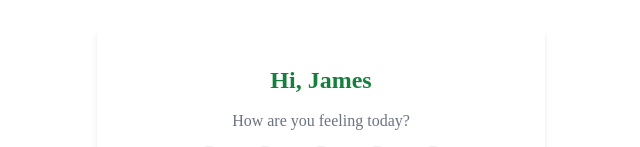
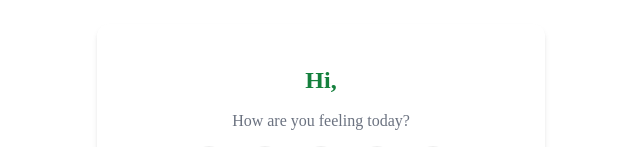
Before and after one commit to Darakbang-EC-Hackerton/friend-doctor-front, a React (Vite) app: page / in a window 1280 px wide. Shown: the top 147 px of the page, without its empty margins (319-959 px from the left). Built offline with nearby package versions, Linux system fonts and the light colour scheme; no server answers.

Commit message:
Feat: fetch username

```diff
--- a/src/components/todayEmoji.tsx
+++ b/src/components/todayEmoji.tsx
@@ -4,6 +4,7 @@ import { fetchTodayEmotion, postEmotion } from "../api/apiRequest";
 
 export default function TodayEmoji() {
   const [selectedEmoji, setSelectedEmoji] = useState("");
+  const [username, setUsername] = useState("");
 
   useEffect(() => {
     const loadEmotion = async () => {
@@ -11,6 +12,8 @@ export default function TodayEmoji() {
         const response = await fetchTodayEmotion();
         const data = await response.result.type;
         setSelectedEmoji(data);
+        const username = await response.result.username;
+        setUsername(username);
       } catch (error) {
         console.error("Failed to load poems:", error);
       }
@@ -22,14 +25,13 @@ export default function TodayEmoji() {
   const onSelectEmoji = (type: string) => {
     if (type !== selectedEmoji) {
       setSelectedEmoji(type);
-      console.log(type);
       postEmotion(type);
     }
   };
   return (
     <div className="w-full max-w-md bg-white rounded-xl py-6 shadow-md text-center">
       <h1 className="text-2xl font-semibold text-green-700 font-['Kantumruy Pro']">
-        Hi, James
+        Hi, {username}
       </h1>
       <p className="text-gray-500 mt-2">How are you feeling today?</p>
       <ListEmoji selectedEmoji={selectedEmoji} onEmojiSelect={onSelectEmoji} />
```
